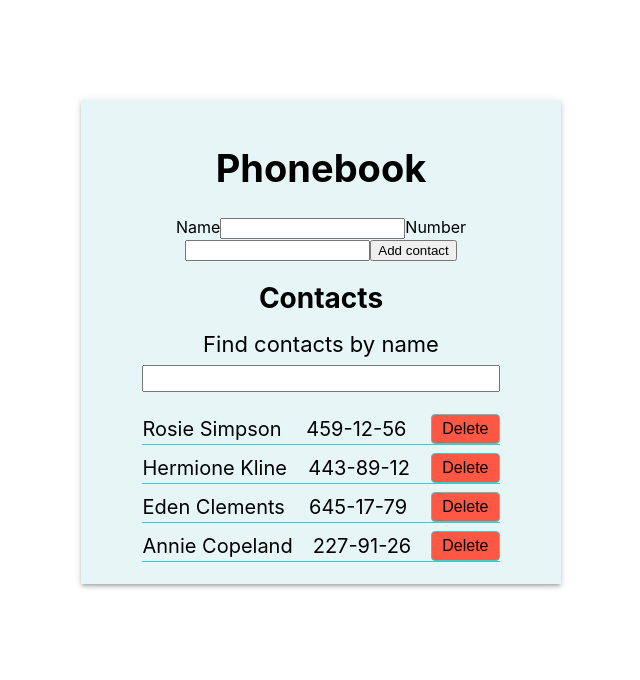
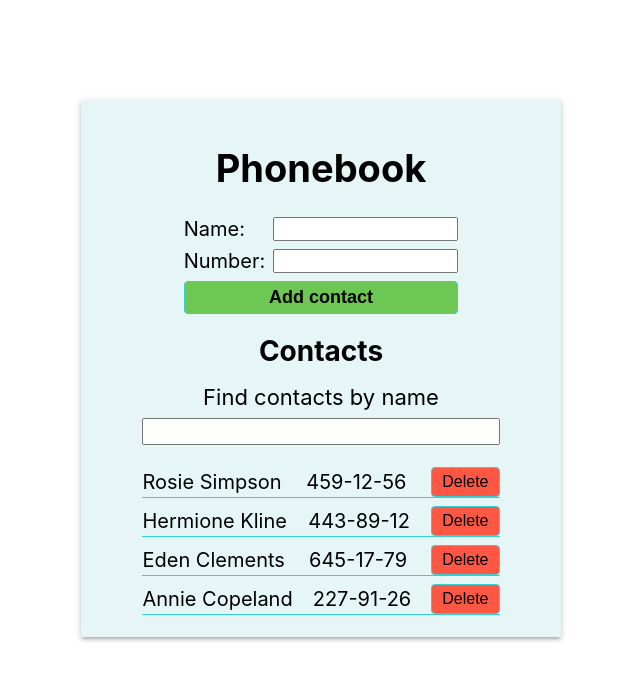
Before and after one commit to statsenkoin/goit-react-hw-02-phonebook, a React (Create React App) app: page / in a window 1280 px wide. Shown: the top 680 px of the page, without its empty margins (319-959 px from the left). Built offline with nearby package versions, Linux system fonts and the light colour scheme.

Commit message:
Feature/ add styles for Form

```diff
--- a/src/components/Form/Form.jsx
+++ b/src/components/Form/Form.jsx
@@ -1,5 +1,6 @@
 import React, { Component } from 'react';
 import PropTypes from 'prop-types';
+import { FormWrapper, Label, AddContactButton } from './Form.styled';
 
 class Form extends Component {
   state = {
@@ -28,9 +29,9 @@ class Form extends Component {
   render() {
     const { name, number } = this.state;
     return (
-      <form onSubmit={this.onSubmit}>
-        <label htmlFor="name">
-          Name
+      <FormWrapper onSubmit={this.onSubmit}>
+        <Label>
+          Name:
           <input
             type="text"
             name="name"
@@ -40,9 +41,9 @@ class Form extends Component {
             title="Name may contain only letters, apostrophe, dash and spaces. For example Adrian, Jacob Mercer, Charles de Batz de Castelmore d'Artagnan"
             required
           />
-        </label>
-        <label htmlFor="tel">
-          Number
+        </Label>
+        <Label>
+          Number:
           <input
             type="tel"
             name="number"
@@ -52,9 +53,9 @@ class Form extends Component {
             title="Phone number must be digits and can contain spaces, dashes, parentheses and can start with +"
             required
           />
-        </label>
-        <button type="submit">Add contact</button>
-      </form>
+        </Label>
+        <AddContactButton type="submit">Add contact</AddContactButton>
+      </FormWrapper>
     );
   }
 }
--- a/src/components/Form/Form.styled.jsx
+++ b/src/components/Form/Form.styled.jsx
@@ -0,0 +1,31 @@
+import styled from 'styled-components';
+
+export const FormWrapper = styled.form`
+  display: flex;
+  flex-direction: column;
+  gap: 8px;
+`;
+
+export const Label = styled.label`
+  display: flex;
+  justify-content: space-between;
+  gap: 8px;
+  font-size: 20px;
+`;
+
+export const AddContactButton = styled.button`
+  padding: 5px;
+  font-size: 18px;
+  font-weight: 600;
+  border: 1px solid #3acdcd;
+  border-radius: 4px;
+  transition: 300ms;
+  cursor: pointer;
+  background-color: #6cc853;
+
+  &:hover {
+    scale: 1.03;
+    box-shadow: rgb(0 0 0 / 20%) 0px 3px 3px -2px,
+      rgb(0 0 0 / 14%) 0px 3px 4px 0px, rgb(0 0 0 / 12%) 0px 1px 8px 0px;
+  }
+`;
```
